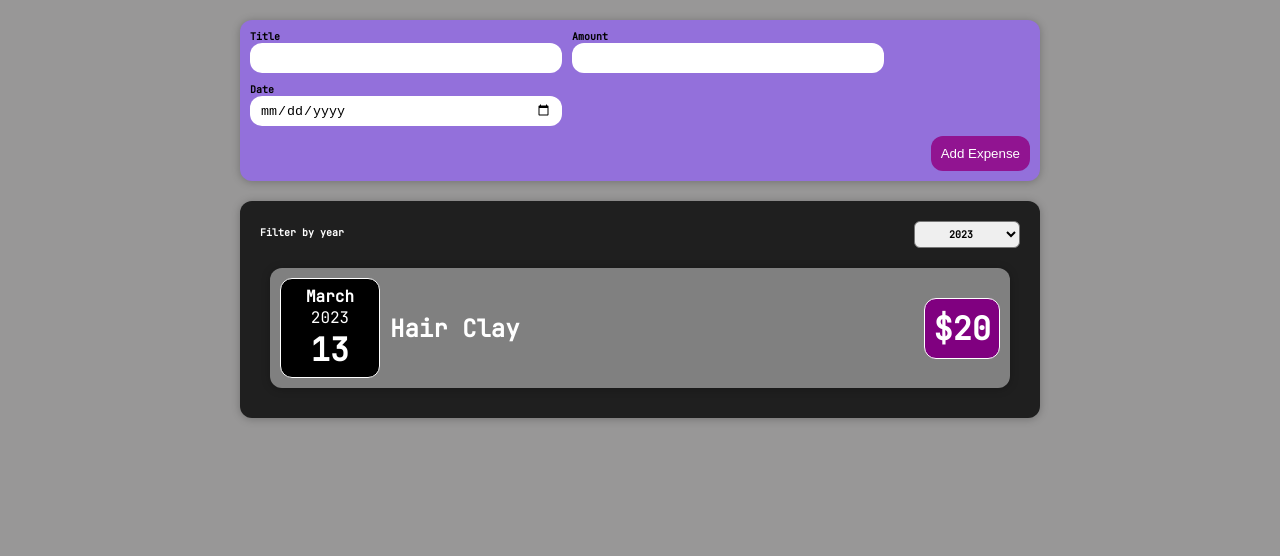
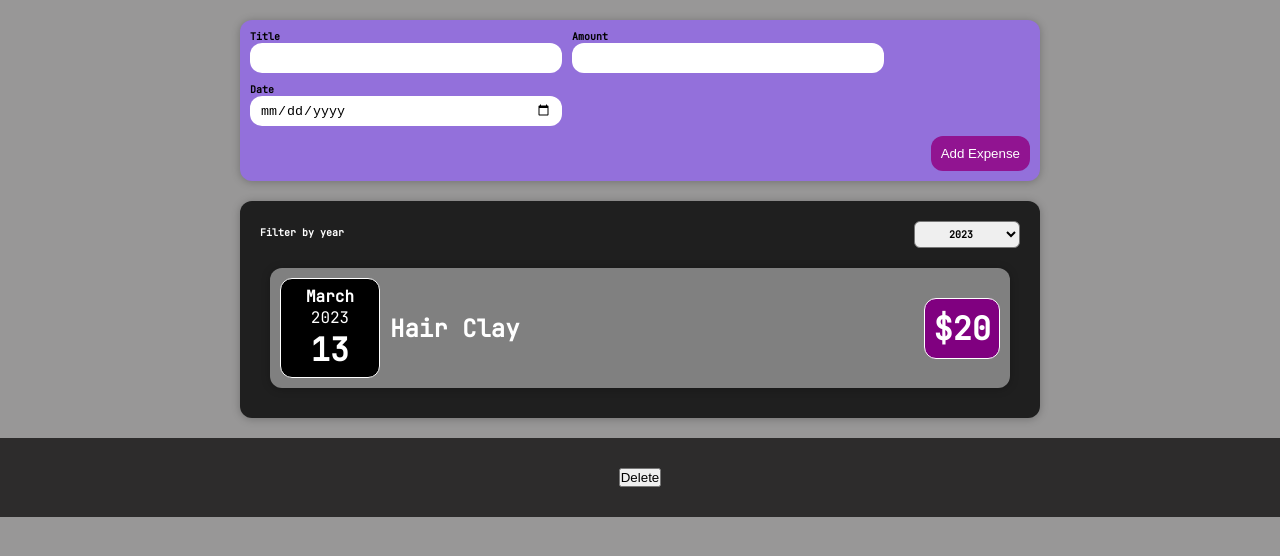
Before and after one commit to JasonWu73/my-react, a React (Create React App) app: page / in a window 1280 px wide. Shown: the top 556 px of the page. Built offline with nearby package versions, Linux system fonts and the light colour scheme.

Commit message:
complete conditional render assignment

```diff
--- /dev/null
+++ b/src/assignment/Assignment.css
@@ -0,0 +1,25 @@
+#assignment {
+  font-family: sans-serif;
+  margin: 0;
+  padding: 3rem;
+  background-color: #2d2c2c;
+  color: #959090;
+  text-align: center;
+}
+
+#alert {
+  margin: 3rem auto;
+  padding: 1rem;
+  width: 15rem;
+  border: 2px solid #dd3562;
+  background-color: #776167;
+  color: white;
+}
+
+#alert button {
+  font: inherit;
+  border: none;
+  padding: 0.5rem 1.5rem;
+  background-color: transparent;
+  color: #540218;
+}
--- /dev/null
+++ b/src/assignment/Assignment.js
@@ -0,0 +1,36 @@
+import React from 'react';
+
+import './Assignment.css';
+
+// don't change the Component name "App"
+export default function App() {
+  const [isWarning, setIsWarning] = React.useState(false);
+
+  const componentContent = renderComponentContent(isWarning, setIsWarning);
+
+  return (
+    <div id="assignment">
+      {componentContent}
+    </div>
+  );
+}
+
+function renderComponentContent(isWarning, setIsWarning) {
+  let componentContent = (
+    <button onClick={toggleClickHandler(setIsWarning)}>Delete</button>
+  );
+  if (isWarning) {
+    componentContent = (
+      <div id="alert">
+        <h2>Are you sure?</h2>
+        <p>These changes can't be reverted!</p>
+        <button onClick={toggleClickHandler(setIsWarning)}>Proceed</button>
+      </div>
+    );
+  }
+  return componentContent;
+}
+
+function toggleClickHandler(setIsWarning) {
+  return () => setIsWarning(previousIsWarning => !previousIsWarning);
+}
--- a/src/expense/Expenses.js
+++ b/src/expense/Expenses.js
@@ -23,7 +23,6 @@ const Expenses = props => {
   const [filteredExpenses, setFilteredExpenses] = useState(props.items.filter(
     expense => equalsYear(expense.date, year)
   ));
-  console.log(filteredExpenses);
 
   const filterChangeHandler = (year) => {
     setYear(year);
--- a/src/index.js
+++ b/src/index.js
@@ -4,9 +4,12 @@ import ReactDOM from 'react-dom/client';
 import './index.css';
 import App from './App';
 
+import Assignment from './assignment/Assignment';
+
 const root = ReactDOM.createRoot(document.getElementById('root'));
 root.render(
   <React.StrictMode>
     <App/>
+    <Assignment/>
   </React.StrictMode>
 );
```
